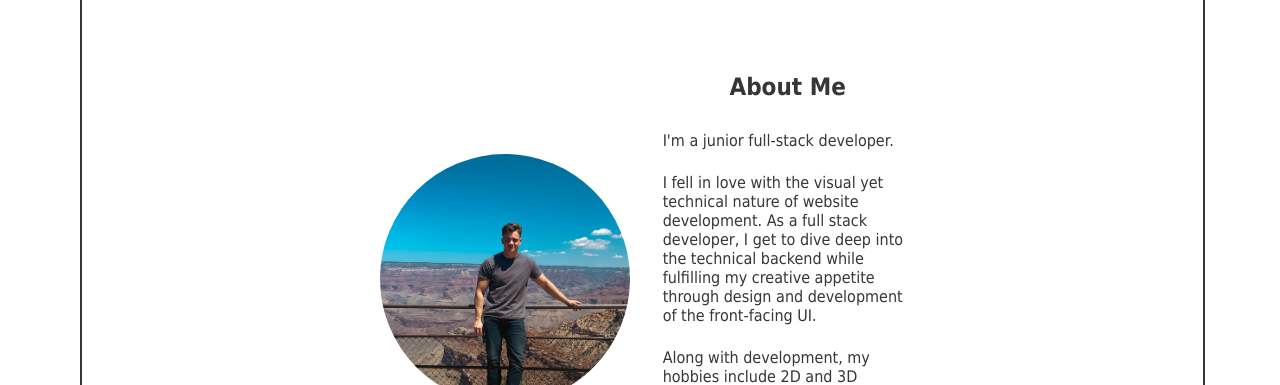
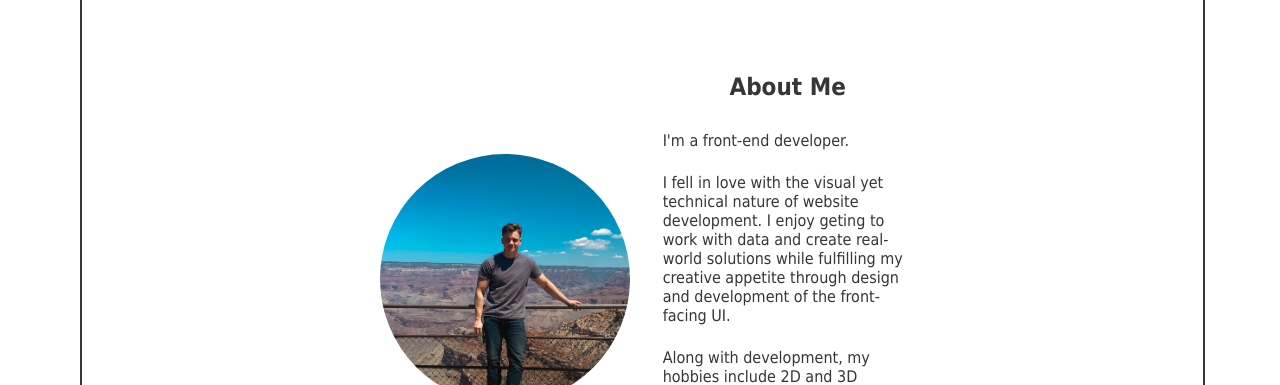
Before and after one commit to NathanielPownell/nathaniel-pownell-portfolio, a React (Create React App) app: page / in a window 1280 px wide. Shown: the part 3060-3445 px from the top of the page. Built offline with nearby package versions, Linux system fonts and the light colour scheme.

Commit message:
update about

```diff
--- a/src/components/About.js
+++ b/src/components/About.js
@@ -20,11 +20,11 @@ const About = () => {
                 </div>
                 <div className={classes.right}>
                     <h2>About Me</h2>
-                    <p>I'm a junior full-stack developer.
+                    <p>I'm a front-end developer.
                     </p>
                     <p>
                         I fell in love with the
-                        visual yet technical nature of website development. As a full stack developer, I get to dive deep into the technical backend
+                        visual yet technical nature of website development. I enjoy geting to work with data and create real-world solutions
                         while fulfilling my creative appetite through design and development of the front-facing UI.
                     </p>
                     <p>
```
